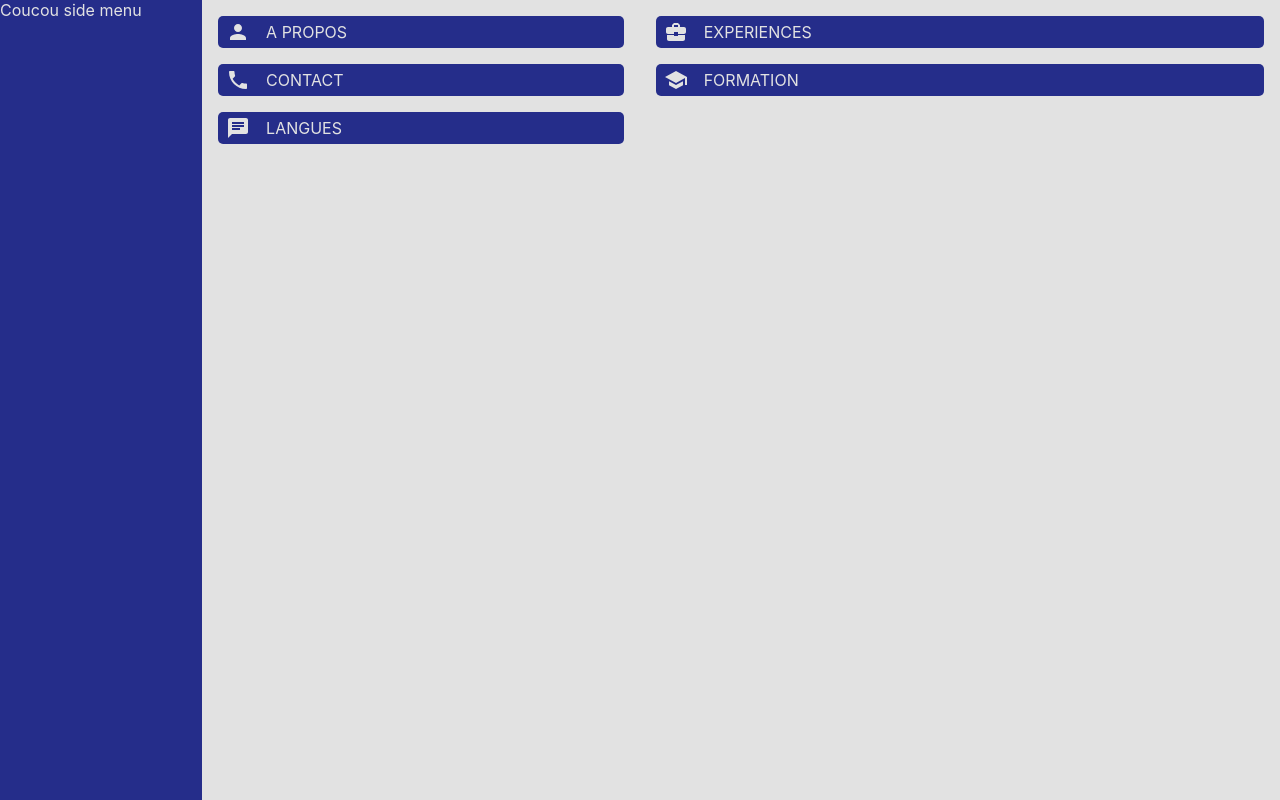
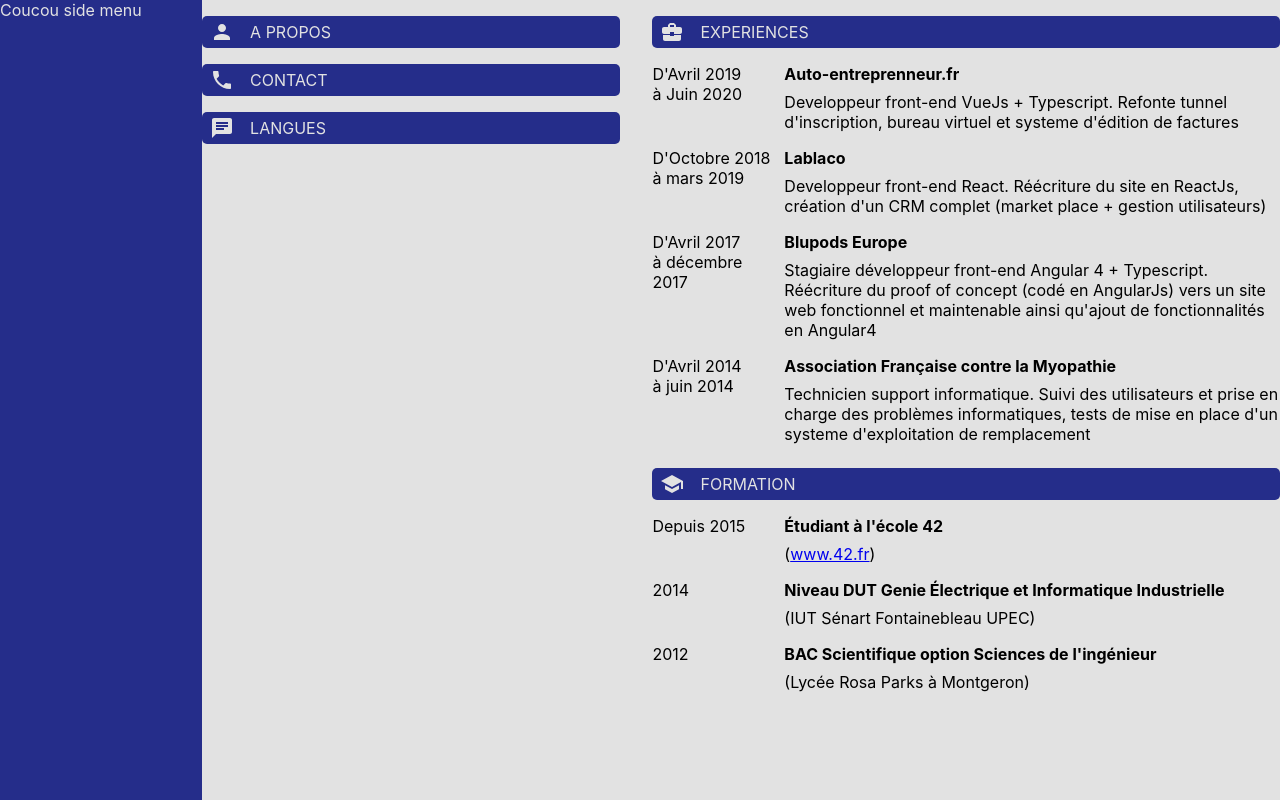
Before and after one commit to mlopez42/my-website, a React (Create React App) app: page /cv in a window 1280 px wide. Built offline with nearby package versions, Linux system fonts and the light colour scheme.

Commit message:
cv page content add

```diff
--- a/src/pages/curriculumVitae/curriculumVitae.scss
+++ b/src/pages/curriculumVitae/curriculumVitae.scss
@@ -3,7 +3,8 @@
   height: 100%;
   background-color: #e2e2e2;
   &-content {
-    margin: 0 1rem 0 1rem;
+    margin: 0 auto 0 auto;
+    max-width: 1200px;
     grid-column-gap: 2rem;
     display: grid;
     grid-template-columns: 2fr 3fr;
@@ -11,4 +12,20 @@
 }
 
 .cv-column {
+
+  &-content {
+    margin-bottom: 1rem;
+    margin-top: 1rem;
+    display: grid;
+    grid-row-gap: 0.5rem;
+    &-item {
+      display: grid;
+      grid-template-columns: 1fr 4fr;
+      grid-column-gap: 0.5rem;
+    }
+  }
 }
+
+p {
+  margin: 0.5rem 0 0.5rem 0;
+}
--- a/src/pages/curriculumVitae/curriculumVitae.tsx
+++ b/src/pages/curriculumVitae/curriculumVitae.tsx
@@ -35,9 +35,53 @@ export default class CurriculumVitae extends Component {
                     <div className="cv-column">
                         <div>
                             <CvTitleCategory comp={<BusinessCenterIcon />} title={'EXPERIENCES'}></CvTitleCategory>
+                            <div className="cv-column-content">
+                                <div className="cv-column-content-item">
+                                    <div><div>D'Avril 2019</div><div>à Juin 2020</div></div>
+                                    <div>
+                                        <b>Auto-entreprenneur.fr</b>
+                                        <p>Developpeur front-end VueJs + Typescript. Refonte tunnel d'inscription, bureau virtuel et systeme d'édition de factures</p>
+                                    </div>
+                                </div>
+                                <div className="cv-column-content-item">
+                                    <div><div>D'Octobre 2018</div><div>à mars 2019</div></div>
+                                    <div>
+                                        <b>Lablaco</b>
+                                        <p>Developpeur front-end React. Réécriture du site en ReactJs, création d'un CRM complet (market place + gestion utilisateurs)</p>
+                                    </div>
+                                </div>
+                                <div className="cv-column-content-item">
+                                    <div><div>D'Avril 2017</div><div>à décembre 2017</div></div>
+                                    <div>
+                                        <b>Blupods Europe</b>
+                                        <p>Stagiaire développeur front-end Angular 4 + Typescript. Réécriture du proof of concept (codé en AngularJs) vers un site web fonctionnel et maintenable ainsi qu'ajout de fonctionnalités en Angular4</p>
+                                    </div>
+                                </div>
+                                <div className="cv-column-content-item">
+                                    <div><div>D'Avril 2014</div><div>à juin 2014</div></div>
+                                    <div>
+                                        <b>Association Française contre la Myopathie</b>
+                                        <p>Technicien support informatique. Suivi des utilisateurs et prise en charge des problèmes informatiques, tests de mise en place d'un systeme d'exploitation de remplacement</p>
+                                    </div>
+                                </div>
+                            </div>
                         </div>
                         <div>
                             <CvTitleCategory comp={<SchoolIcon />} title={'FORMATION'}></CvTitleCategory>
+                            <div className="cv-column-content">
+                                <div className="cv-column-content-item">
+                                    <div>Depuis 2015</div>
+                                    <div><b>Étudiant à l'école 42</b><p>(<a href="https://www.42.fr" target="_blank">www.42.fr</a>)</p></div>
+                                </div>
+                                <div className="cv-column-content-item">
+                                    <div>2014</div>
+                                    <div><b>Niveau DUT Genie Électrique et Informatique Industrielle</b><p>(IUT Sénart Fontainebleau UPEC)</p></div>
+                                </div>
+                                <div className="cv-column-content-item">
+                                    <div>2012</div>
+                                    <div><b>BAC Scientifique option Sciences de l'ingénieur</b><p>(Lycée Rosa Parks à Montgeron)</p></div>
+                                </div>
+                            </div>
                         </div>
                     </div>
                 </div>
```
